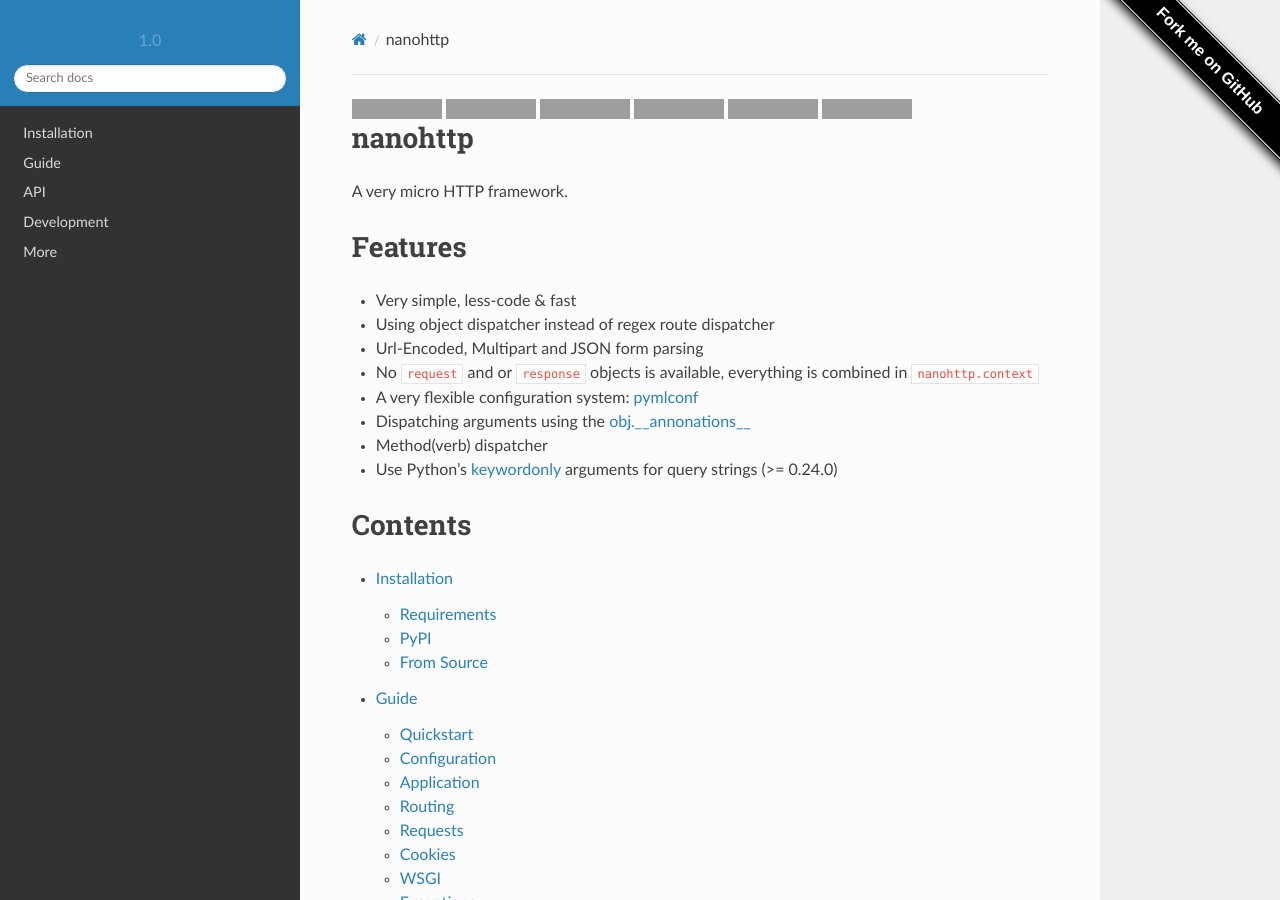
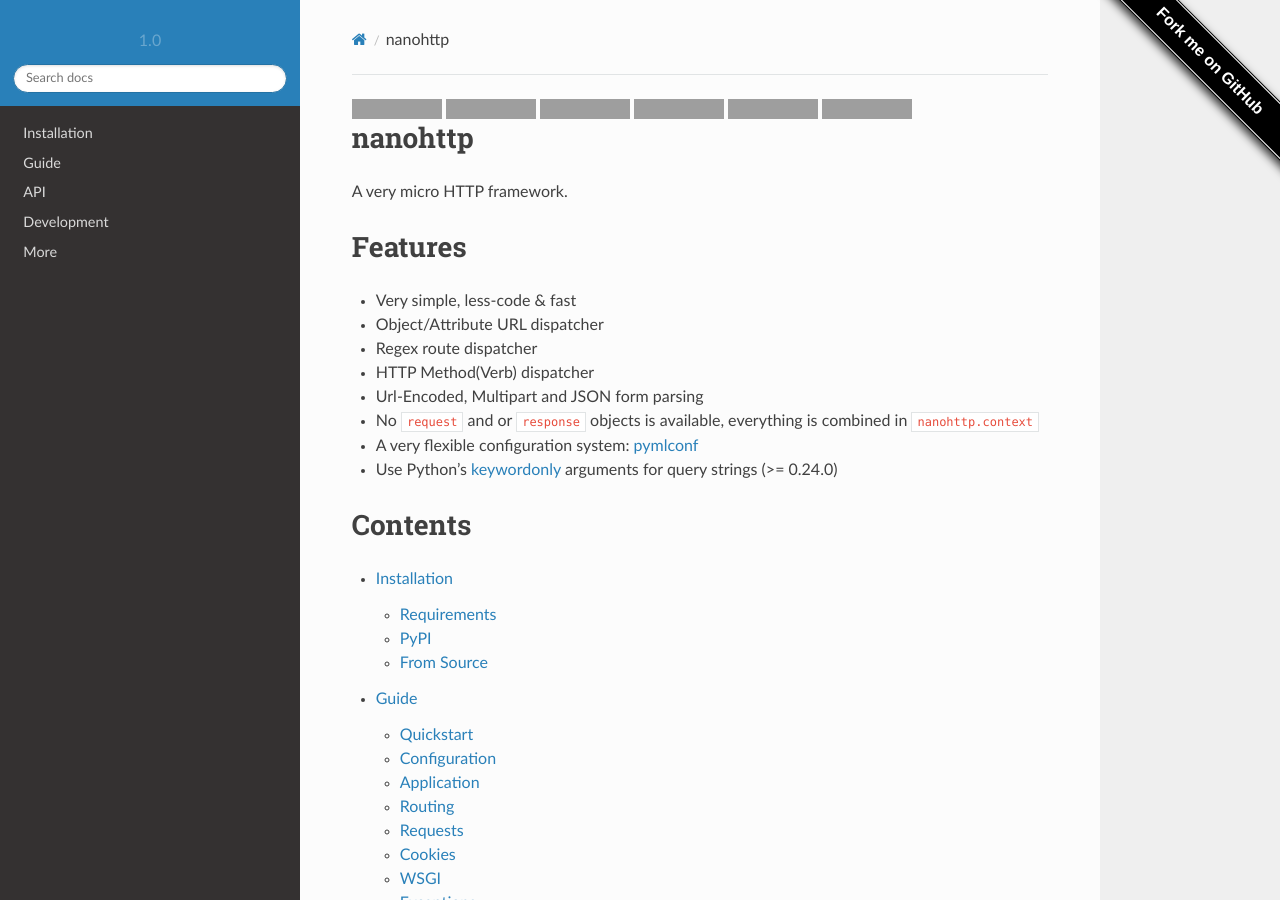
Before and after one commit to pylover/nanohttp, a Sphinx documentation site: the page built from sphinx/index.rst, in a window 1280 px wide and 900 px high, cut to the strip 0-900 px from the top of the window. Built offline with Sphinx 7.4.7 and the Read the Docs theme 2.0.0, drawn with Linux system fonts in a browser that asks for light colours; grey boxes are pictures that could not be loaded.

```diff
--- a/sphinx/api/index.rst
+++ b/sphinx/api/index.rst
@@ -72,20 +72,22 @@ validations Module
 
 .. automodule:: nanohttp.validation
 
+
 Field
 ^^^^^
 
 .. autoclass:: Field
 .. autoclass:: Criterion
 .. autoclass:: RequiredValidator
+.. autoclass:: NotNoneValidator
 .. autoclass:: TypeValidator
 .. autoclass:: MinLengthValidator
 .. autoclass:: MaxLengthValidator
 .. autoclass:: MinimumValidator
 .. autoclass:: MaximumValidator
 .. autoclass:: PatternValidator
+.. autoclass:: CallableValidator
 .. autoclass:: RequestValidator
-.. autofunction:: validate
 
 
 exceptions Module
--- a/sphinx/index.rst
+++ b/sphinx/index.rst
@@ -31,13 +31,16 @@ Features
 --------
 
 - Very simple, less-code & fast
-- Using object dispatcher instead of regex route dispatcher
+- Object/Attribute URL dispatcher
+- Regex route dispatcher
+- HTTP Method(Verb) dispatcher
 - Url-Encoded, Multipart and JSON form parsing
-- No ``request`` and or ``response`` objects is available, everything is combined in ``nanohttp.context``
-- A very flexible configuration system: `pymlconf <https://github.com/pylover/pymlconf>`_
-- Dispatching arguments using the `obj.__annonations__ <https://docs.python.org/3/library/typing.html>`_
-- Method(verb) dispatcher
-- Use Python's `keywordonly <https://www.python.org/dev/peps/pep-3102/>`_ arguments for query strings (>= 0.24.0)
+- No ``request`` and or ``response`` objects is available,
+  everything is combined in ``nanohttp.context``
+- A very flexible configuration system:
+  `pymlconf <https://github.com/pylover/pymlconf>`_
+- Use Python's `keywordonly <https://www.python.org/dev/peps/pep-3102/>`_
+  arguments for query strings (>= 0.24.0)
 
 Contents
 --------
```
Also changed, not shown: README.rst (+33 -36 lines), 1 other file.
